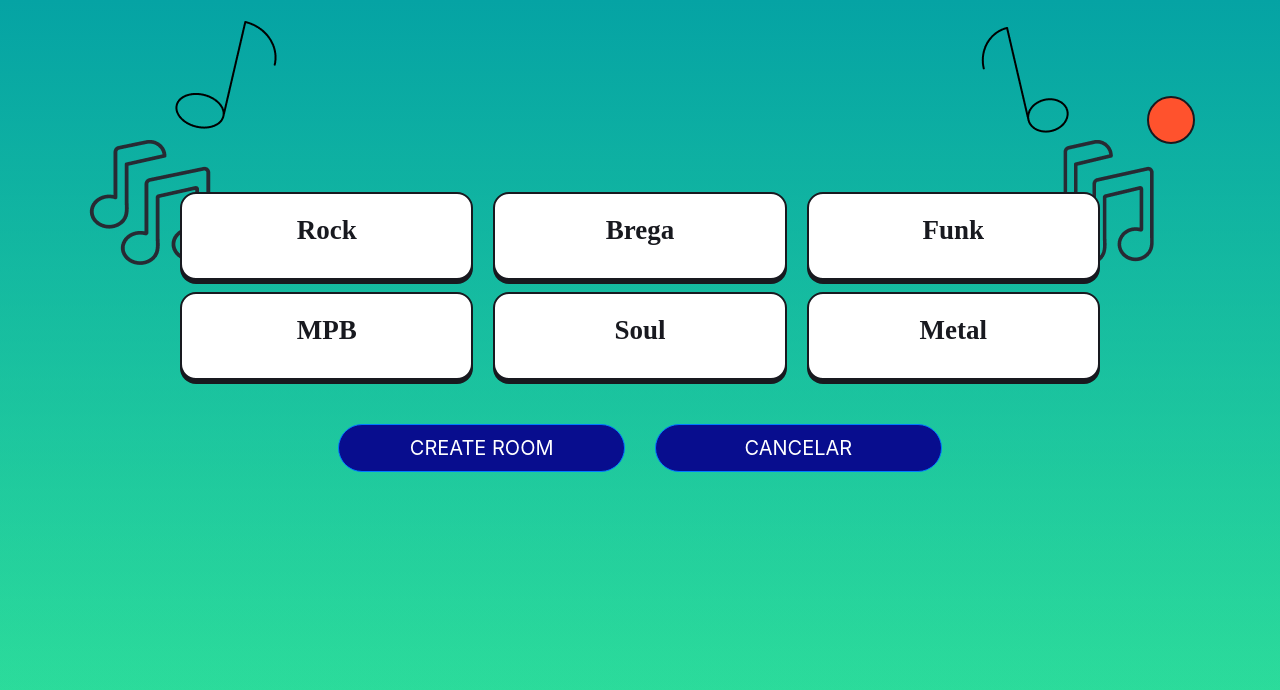
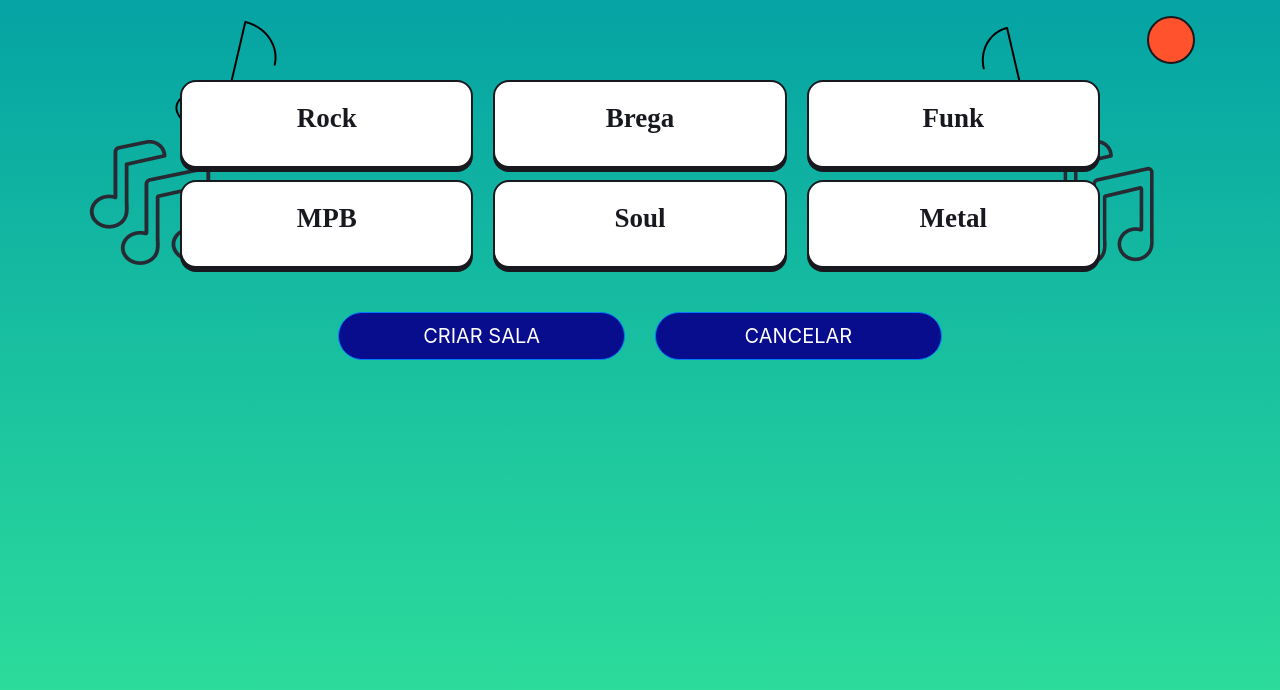
Before and after one commit to bihellzin/if977, a React (Create React App) app in the folder frontend/: page /createroom in a window 1280 px wide. Shown: the top 690 px of the page. Built offline with nearby package versions, Linux system fonts and the light colour scheme; some icons are missing.

Commit message:
Update top

```diff
--- a/frontend/src/pages/Auth.tsx
+++ b/frontend/src/pages/Auth.tsx
@@ -16,7 +16,7 @@ const AuthPage: React.FC = () => {
   const history = useHistory();
   return (
     <>
-      <div className="d-flex flex-column mt-5 pt-5">
+      <div className="d-flex flex-column mt-3 pt-3">
         <Col>
           <Row className="justify-content-center">
             <Figure>
@@ -39,7 +39,10 @@ const AuthPage: React.FC = () => {
             <Form>
               <Form.Row>
                 <InputGroup className="search-box mb-3">
-                  <FormControl className="input-control" placeholder="Nickname" />
+                  <FormControl
+                    className="input-control"
+                    placeholder="Nickname"
+                  />
                 </InputGroup>
               </Form.Row>
               <Form.Row>
--- a/frontend/src/pages/CreateRoom.tsx
+++ b/frontend/src/pages/CreateRoom.tsx
@@ -1,15 +1,7 @@
 import React from 'react';
 import { useHistory } from 'react-router';
-import {
-  CardColumns,
-  Col,
-  Row,
-  Button,
-  Card,
-} from 'react-bootstrap';
-import {
-  GrClose,
-} from 'react-icons/all';
+import { CardColumns, Col, Row, Button, Card } from 'react-bootstrap';
+import { GrClose } from 'react-icons/all';
 
 const Home: React.FC = () => {
   const history = useHistory();
@@ -28,8 +20,8 @@ const Home: React.FC = () => {
   };
 
   return (
-    <div className="pt-5">
-      <Row className="pt-5">
+    <div className="pt-3">
+      <Row>
         <Col xs={12}>
           <div
             className="button-close ml-auto"
@@ -39,7 +31,7 @@ const Home: React.FC = () => {
           </div>
         </Col>
       </Row>
-      <Row className="justify-content-center pt-5">
+      <Row className="justify-content-center pt-3">
         <Col xs={10}>
           <CardColumns>
             {rooms.map(room => {
@@ -72,7 +64,7 @@ const Home: React.FC = () => {
                 size="lg"
                 block
               >
-                CREATE ROOM
+                CRIAR SALA
               </Button>
             </Col>
             <Col xs={12} md={4} className="mt-3 mb-3">
--- a/frontend/src/pages/Home.tsx
+++ b/frontend/src/pages/Home.tsx
@@ -36,7 +36,7 @@ const Home: React.FC = () => {
   };
 
   return (
-    <div className="d-flex flex-column pt-5">
+    <div className="d-flex flex-column pt-3">
       <Row className="pt-3">
         <Col xs={12}>
           <div
--- a/frontend/src/pages/Room.tsx
+++ b/frontend/src/pages/Room.tsx
@@ -112,7 +112,7 @@ function Room() {
         </Col>
       </Row>
       <Row>
-        <Col sm={3} className="pt-3">
+        <Col xs={12} sm={3} className="pt-3">
           {players.map(player => (
             <div key={player.id} className="card-room mt-3 mb-3">
               <Row className="p-3">
@@ -138,7 +138,7 @@ function Room() {
                 Quantidade de letras no nome do autor: 7
               </p>
             </Col>
-            <Col sm={12} md={6} className="mt-3 mb-3">
+            <Col sm={6} className="mb-3">
               <h3>Repostas</h3>
               <Form onSubmit={sendAnswer} className="chat-box p-3">
                 <Textarea value={[]}></Textarea>
@@ -153,7 +153,7 @@ function Room() {
                 </InputGroup>
               </Form>
             </Col>
-            <Col sm={12} md={6} className="mt-3 mb-3">
+            <Col sm={6} className="mb-3">
               <h3>Bate-papo</h3>
               <Form onSubmit={sendMessage} className="chat-box p-3">
                 <Textarea value={messages}></Textarea>
```
